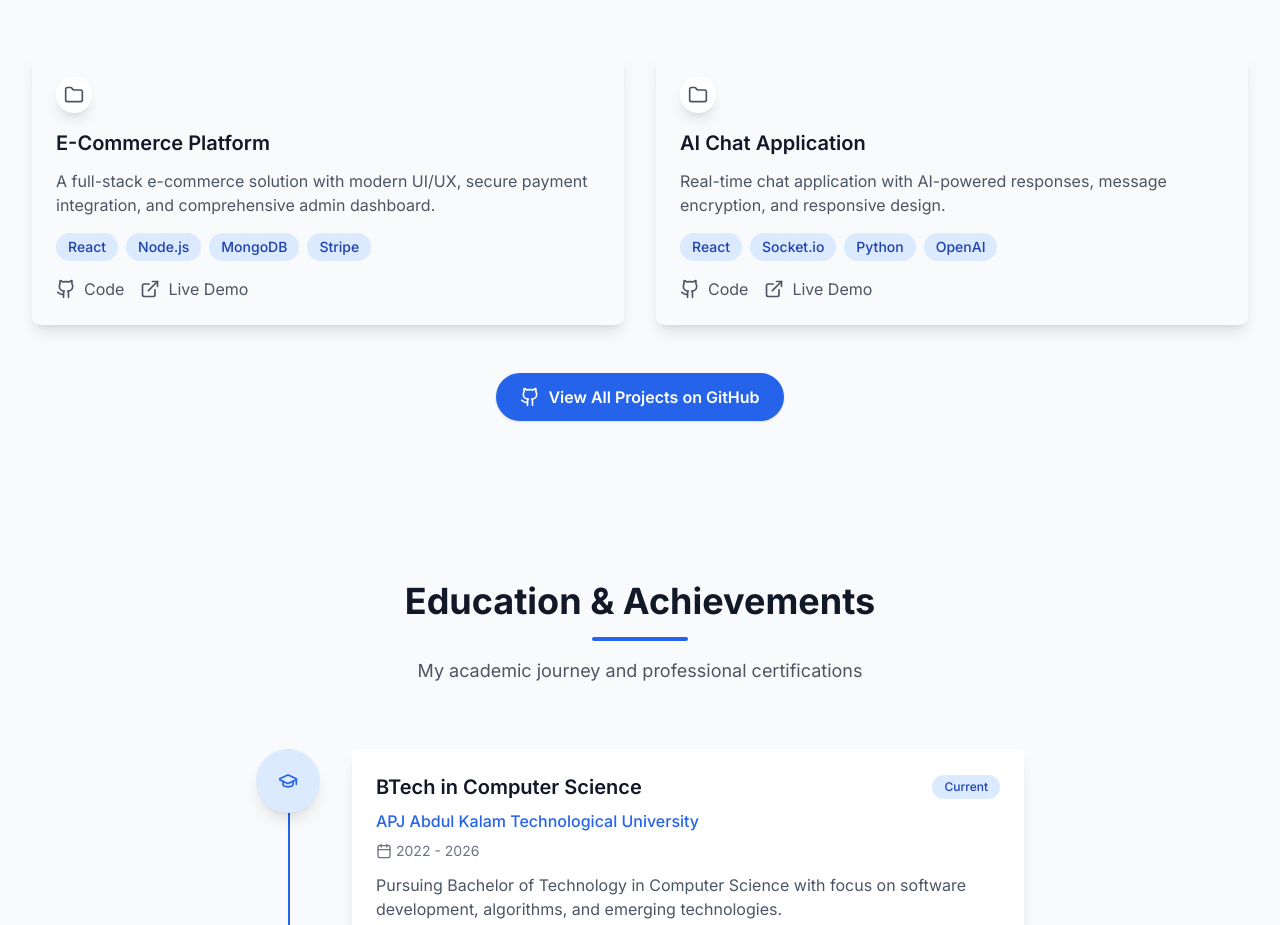
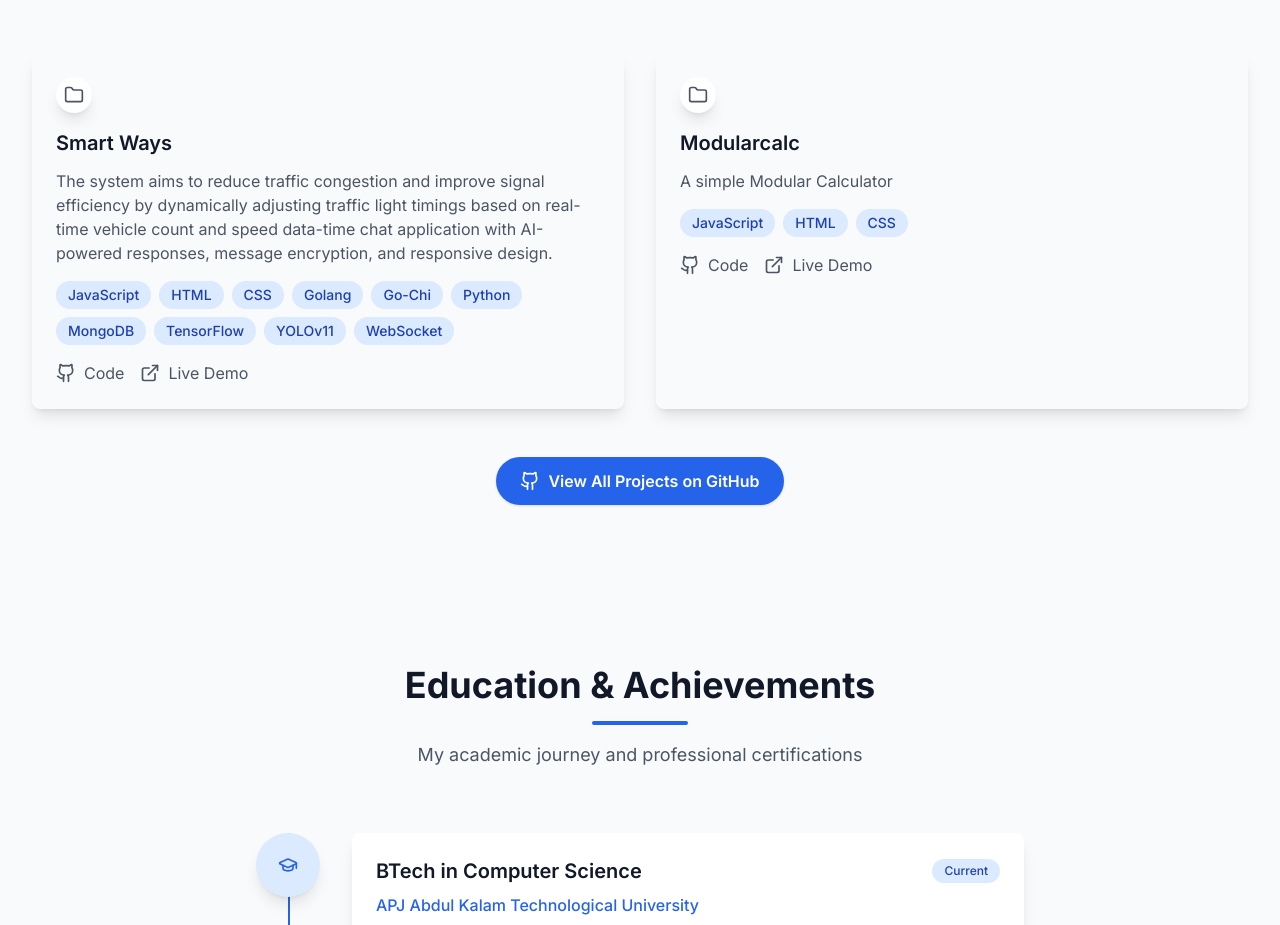
Before and after one commit to adarshks1238/portfolio, a React (Vite) app: page / in a window 1280 px wide. Shown: the part 1920-2845 px from the top of the page. Built offline with nearby package versions, Linux system fonts and the light colour scheme.

Commit message:
final done

```diff
--- a/src/components/Projects.tsx
+++ b/src/components/Projects.tsx
@@ -4,20 +4,19 @@ import { Github, ExternalLink, Folder } from 'lucide-react';
 const Projects: React.FC = () => {
   const projects = [
     {
-      title: 'E-Commerce Platform',
+      title: 'Smart Ways',
       description:
-        'A full-stack e-commerce solution with modern UI/UX, secure payment integration, and comprehensive admin dashboard.',
-      tech: ['React', 'Node.js', 'MongoDB', 'Stripe'],
-      github: '#',
-      live: '#',
+        ' The system aims to reduce traffic congestion and improve signal efficiency by dynamically adjusting traffic light timings based on real-time vehicle count and speed data-time chat application with AI-powered responses, message encryption, and responsive design.',
+      tech: ['JavaScript', 'HTML', 'CSS', 'Golang', 'Go-Chi', 'Python', 'MongoDB', 'TensorFlow', 'YOLOv11', 'WebSocket'],
+      github: 'https://github.com/adarshks1238/SmartWays.git',
     },
     {
-      title: 'AI Chat Application',
+      title: 'Modularcalc',
       description:
-        'Real-time chat application with AI-powered responses, message encryption, and responsive design.',
-      tech: ['React', 'Socket.io', 'Python', 'OpenAI'],
-      github: '#',
-      live: '#',
+        'A simple Modular Calculator',
+      tech: ['JavaScript', 'HTML', 'CSS'],
+      github: 'https://github.com/adarshks1238/Modularcalc.git',
+      live: 'https://adarshks1238.github.io/Modularcalc/',
     },
   ];
 
```
